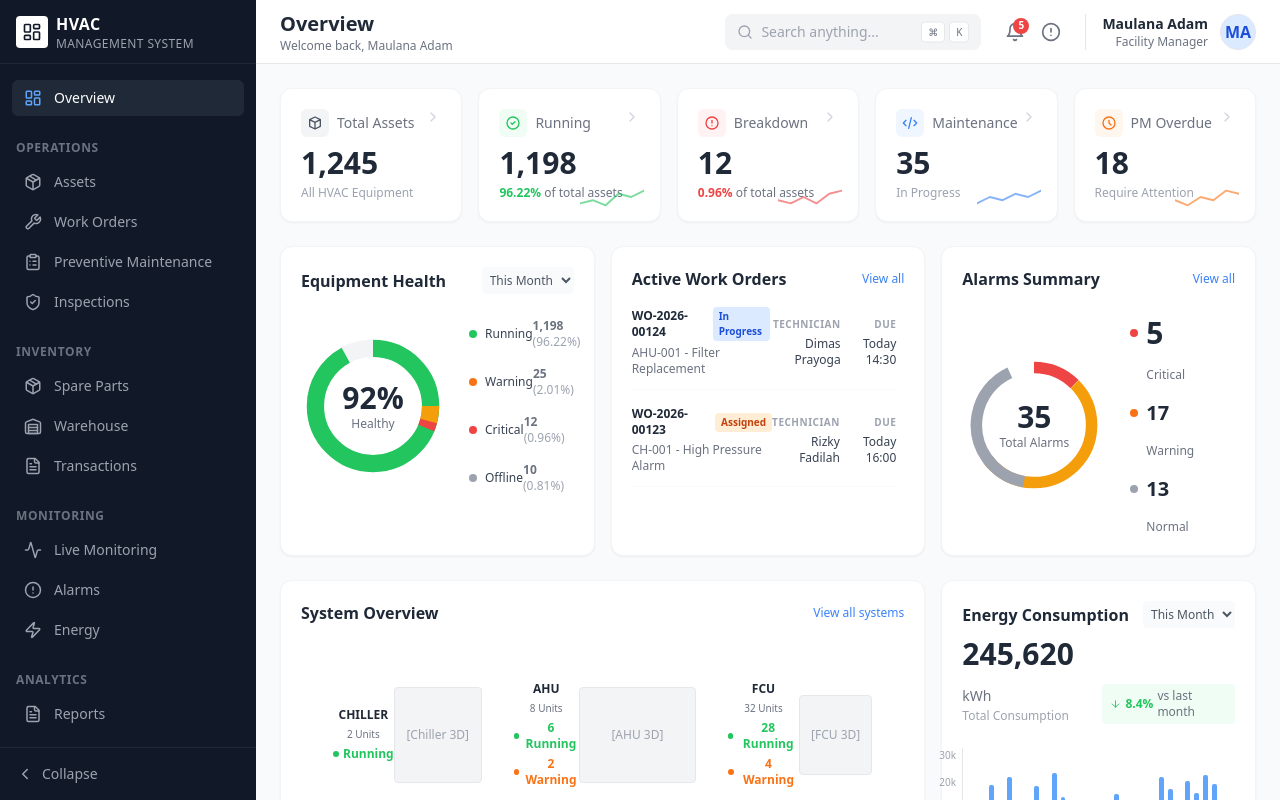
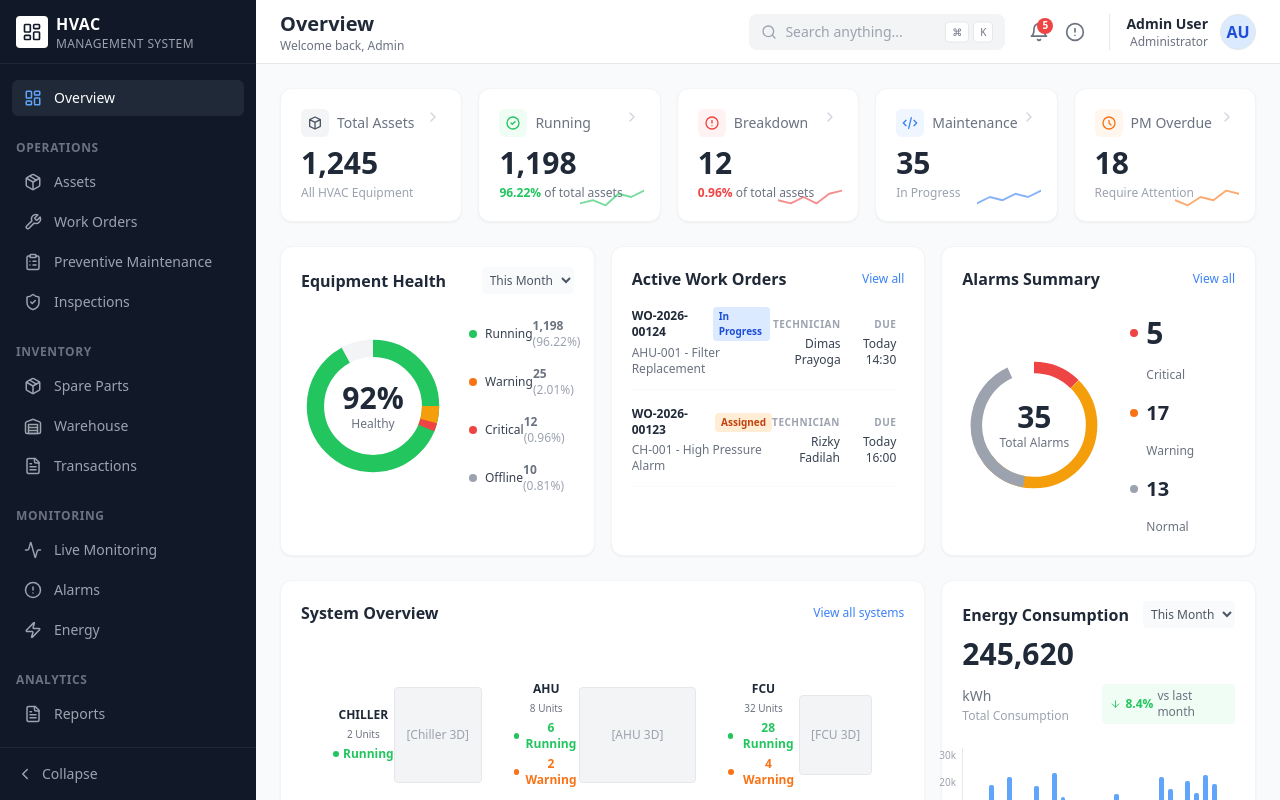
Before and after one commit to maulanaadam1/hvac-app, a Next.js app in the folder frontend/: page / in a window 1280 px wide. Built offline with nearby package versions, Linux system fonts and the light colour scheme; sample sign-in values are in the browser's storage.

Commit message:
feat: tambahkan dropdown profil dan tombol sign out pada header

```diff
--- a/frontend/src/components/MainLayout.tsx
+++ b/frontend/src/components/MainLayout.tsx
@@ -2,25 +2,41 @@
 
 import { usePathname, useRouter } from "next/navigation";
 import Sidebar from "@/components/Sidebar";
-import { Bell, Search, AlertCircle } from "lucide-react";
+import { Bell, Search, AlertCircle, User, LogOut } from "lucide-react";
 import React, { useEffect, useState } from "react";
+import Link from "next/link";
 
 export default function MainLayout({ children }: { children: React.ReactNode }) {
   const pathname = usePathname();
   const router = useRouter();
   const [mounted, setMounted] = useState(false);
   const [isAuthenticated, setIsAuthenticated] = useState(false);
+  const [isProfileOpen, setIsProfileOpen] = useState(false);
+  const [userData, setUserData] = useState<any>(null);
   const isLoginPage = pathname === "/login";
+
+  const handleSignOut = () => {
+    localStorage.removeItem("token");
+    localStorage.removeItem("user");
+    router.push("/login");
+  };
 
   useEffect(() => {
     setMounted(true);
 
     // Check authentication
     const token = localStorage.getItem("token");
+    const userStr = localStorage.getItem("user");
+
     if (!token && !isLoginPage) {
       router.push("/login");
     } else {
       setIsAuthenticated(true);
+      if (userStr) {
+        try {
+          setUserData(JSON.parse(userStr));
+        } catch (e) {}
+      }
     }
   }, [pathname, isLoginPage, router]);
 
@@ -31,6 +47,10 @@ export default function MainLayout({ children }: { children: React.ReactNode })
   if (isLoginPage) {
     return <>{children}</>;
   }
+
+  const userName = userData?.full_name || "Admin User";
+  const userRole = userData?.roles?.[0] || "Administrator";
+  const initials = userName.split(" ").map((n: string) => n[0]).join("").substring(0, 2).toUpperCase();
 
   return (
     <div className="flex h-screen bg-gray-50 overflow-hidden text-gray-800 font-sans w-full">
@@ -46,7 +66,7 @@ export default function MainLayout({ children }: { children: React.ReactNode })
             <h1 className="text-xl font-bold text-gray-800">
               {pathname === "/" ? "Overview" : pathname.split("/")[1].replace("-", " ").replace(/\b\w/g, l => l.toUpperCase())}
             </h1>
-            <p className="text-xs text-gray-500">Welcome back, Maulana Adam</p>
+            <p className="text-xs text-gray-500">Welcome back, {userName.split(" ")[0]}</p>
           </div>
 
           <div className="flex items-center gap-6">
@@ -73,20 +93,49 @@ export default function MainLayout({ children }: { children: React.ReactNode })
               </button>
             </div>
 
-            <div className="flex items-center gap-3 pl-4 border-l">
-              <div className="text-right hidden md:block">
-                <div className="text-sm font-semibold text-gray-800">Maulana Adam</div>
-                <div className="text-xs text-gray-500">Facility Manager</div>
-              </div>
-              <div className="w-9 h-9 rounded-full bg-blue-100 flex items-center justify-center overflow-hidden border">
-                <span className="text-blue-700 font-bold">MA</span>
-              </div>
+            {/* User Profile Dropdown */}
+            <div className="relative">
+              <button
+                onClick={() => setIsProfileOpen(!isProfileOpen)}
+                className="flex items-center gap-3 pl-4 border-l focus:outline-none hover:opacity-80 transition-opacity"
+              >
+                <div className="text-right hidden md:block">
+                  <div className="text-sm font-semibold text-gray-800">{userName}</div>
+                  <div className="text-xs text-gray-500">{userRole}</div>
+                </div>
+                <div className="w-9 h-9 rounded-full bg-blue-100 flex items-center justify-center overflow-hidden border">
+                  <span className="text-blue-700 font-bold">{initials}</span>
+                </div>
+              </button>
+
+              {/* Dropdown Menu */}
+              {isProfileOpen && (
+                <div className="absolute right-0 mt-3 w-48 bg-white rounded-xl shadow-lg border border-gray-100 py-1 z-50">
+                  <div className="px-4 py-2 border-b border-gray-50 md:hidden">
+                    <div className="text-sm font-semibold text-gray-800">{userName}</div>
+                    <div className="text-xs text-gray-500">{userRole}</div>
+                  </div>
+                  <Link
+                    href="/users/profile"
+                    onClick={() => setIsProfileOpen(false)}
+                    className="flex items-center gap-2 px-4 py-2.5 text-sm text-gray-700 hover:bg-gray-50 hover:text-blue-600 transition-colors"
+                  >
+                    <User size={16} /> View Profile
+                  </Link>
+                  <button
+                    onClick={handleSignOut}
+                    className="w-full flex items-center gap-2 px-4 py-2.5 text-sm text-red-600 hover:bg-red-50 transition-colors"
+                  >
+                    <LogOut size={16} /> Sign Out
+                  </button>
+                </div>
+              )}
             </div>
           </div>
         </header>
 
         {/* Page Content */}
-        <main className="flex-1 overflow-y-auto p-6 bg-gray-50">
+        <main className="flex-1 overflow-y-auto p-6 bg-gray-50" onClick={() => isProfileOpen && setIsProfileOpen(false)}>
           {children}
         </main>
       </div>
```
